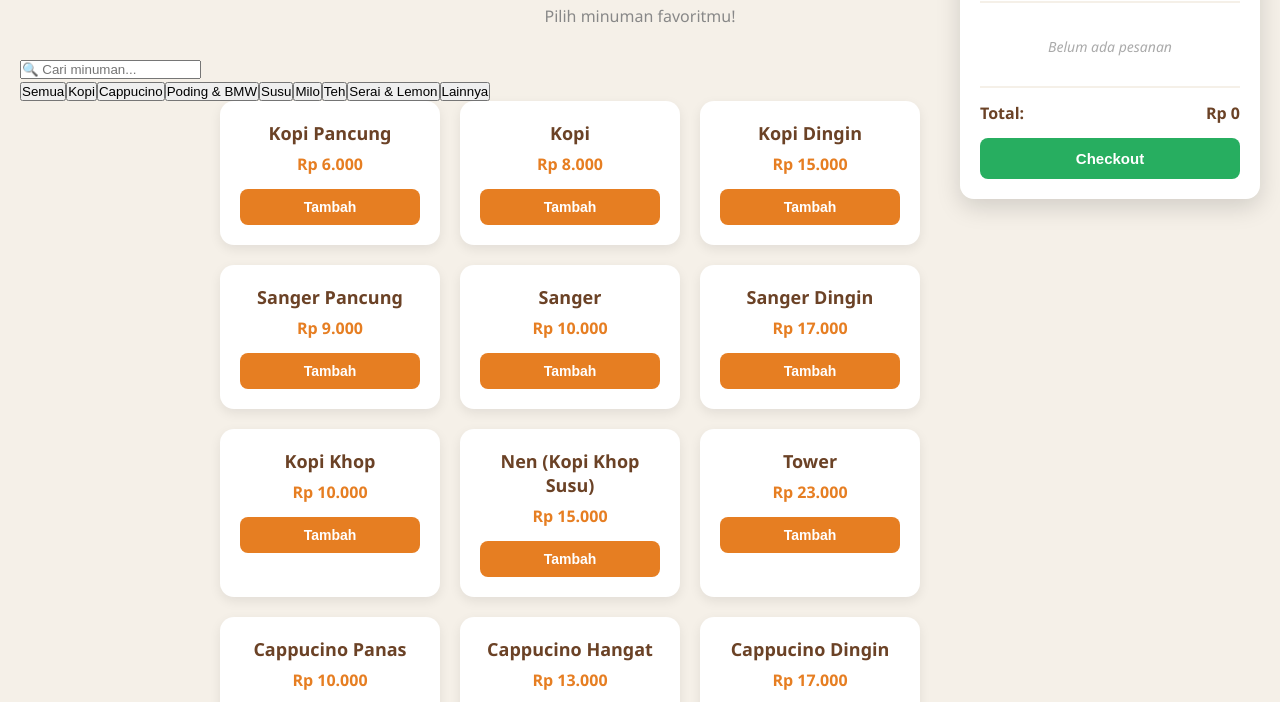
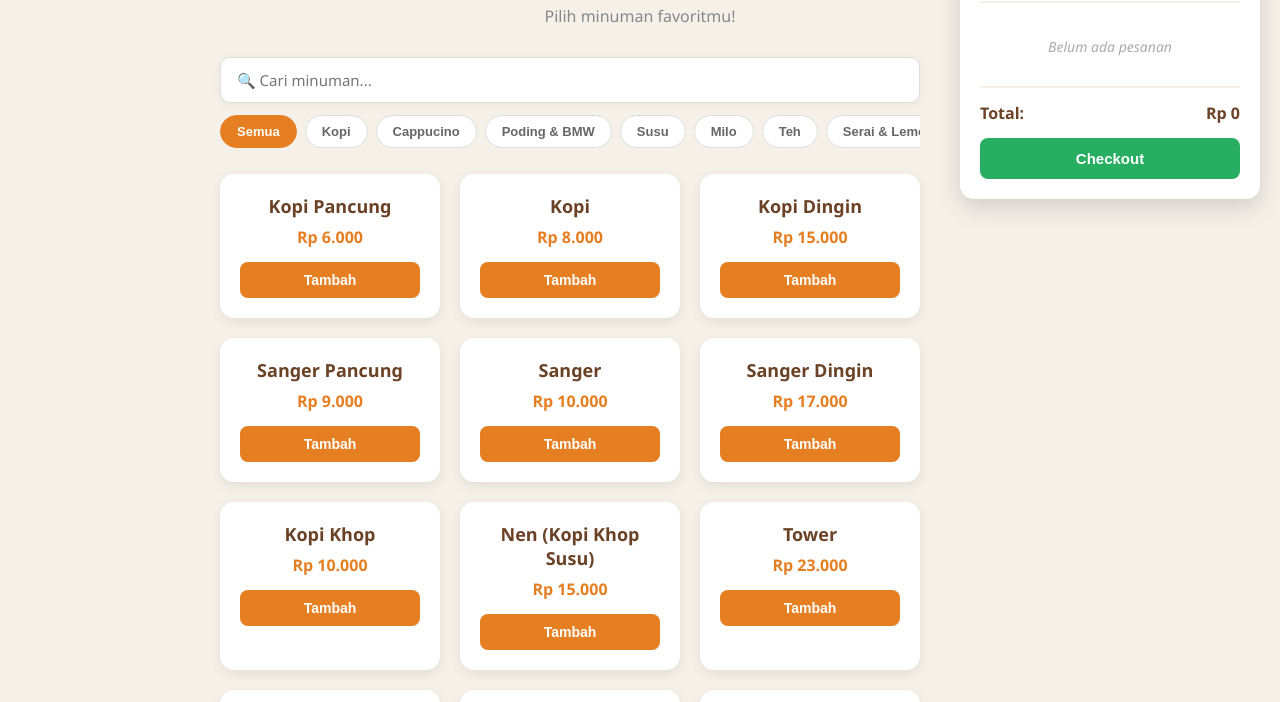
Before and after one commit to FardhanYP/Web-Minuman, a plain HTML site: page index.html in a window 1280 px wide. Shown: the part 76-778 px from the top of the page. Drawn offline with Linux system fonts and the light colour scheme.

Commit message:
Refactor and enhance CSS styles for layout and elements

```diff
--- a/style.css
+++ b/style.css
@@ -313,3 +313,84 @@ body > p {
     max-width: 700px;      /* Menu-nya jangan terlalu lebar */
   }
 }
+
+/* ====== KOLOM PENCARIAN & KATEGORI ====== */
+#kontrol-menu {
+  max-width: 1000px;
+  margin: 0 auto 20px;
+}
+
+#input-cari {
+  width: 100%;
+  padding: 12px 16px;
+  border: 1px solid #ddd;
+  border-radius: 10px;
+  font-size: 15px;
+  font-family: inherit;
+  background: #fff;
+  box-shadow: 0 2px 8px rgba(0, 0, 0, 0.05);
+}
+
+#input-cari:focus {
+  outline: none;
+  border-color: #e67e22;
+}
+
+#tombol-kategori {
+  display: flex;
+  gap: 8px;
+  margin-top: 12px;
+  overflow-x: auto;
+  padding-bottom: 6px;
+}
+
+#tombol-kategori::-webkit-scrollbar {
+  height: 4px;
+}
+
+#tombol-kategori::-webkit-scrollbar-thumb {
+  background: #ddd;
+  border-radius: 2px;
+}
+
+.tombol-kategori {
+  white-space: nowrap;
+  padding: 8px 16px;
+  border: 1px solid #ddd;
+  border-radius: 20px;
+  background: #fff;
+  color: #666;
+  font-size: 13px;
+  font-weight: bold;
+  cursor: pointer;
+  transition: all 0.2s;
+}
+
+.tombol-kategori:hover {
+  border-color: #e67e22;
+  color: #e67e22;
+}
+
+.tombol-kategori.aktif {
+  background: #e67e22;
+  color: #fff;
+  border-color: #e67e22;
+}
+
+/* Pesan kalau menu gak ketemu */
+.tidak-ditemukan {
+  grid-column: 1 / -1;
+  text-align: center;
+  color: #aaa;
+  font-style: italic;
+  padding: 40px 0;
+}
+
+/* Sesuaikan posisi dengan keranjang di desktop */
+@media (min-width: 901px) {
+  #kontrol-menu {
+    margin-right: 340px;
+    max-width: 700px;
+    margin-left: auto;
+  }
+}
```
